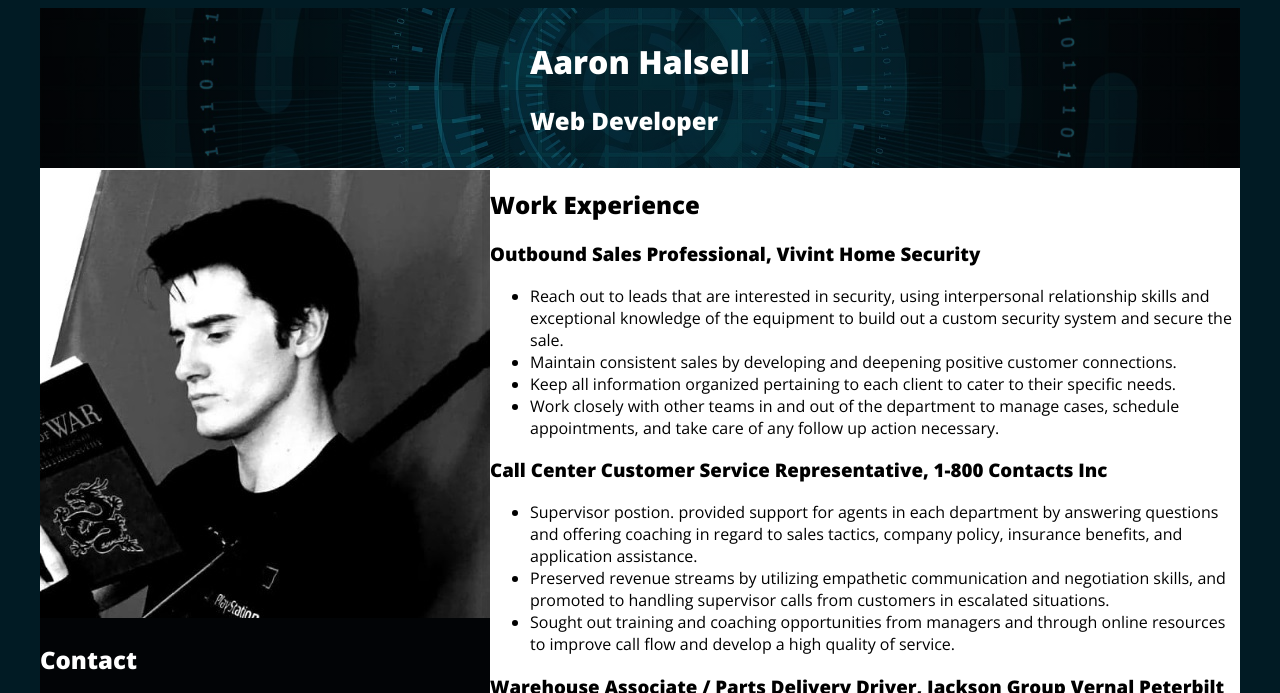
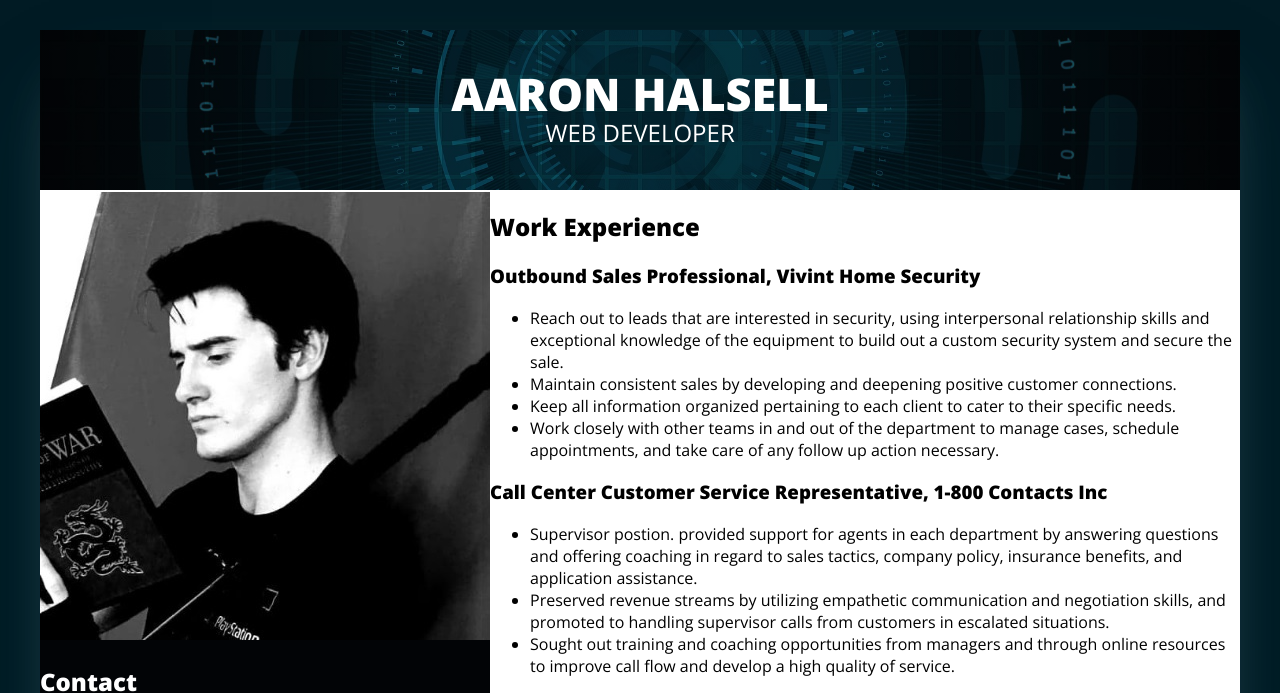
Before and after one commit to AaronHalsell/Resume, a plain HTML site: page index.html in a window 1280 px wide. Shown: the top 693 px of the page. Drawn offline with nearby package versions, Linux system fonts and the light colour scheme.

Commit message:
added some more styles

```diff
--- a/scss/_header.scss
+++ b/scss/_header.scss
@@ -4,9 +4,26 @@
     background-image: linear-gradient(rgba(0, 0, 0, 0.5), rgba(0, 0, 0, 0.5)), url('../images/cyber.jpg');
     background-position: center;
     background-size: cover;
-    display: flex;
-    align-items: center;
-    justify-content: space-around;
     color: var.$secondary-color;
     height: 20vh;
 }
+
+.intro {
+        text-align: center;
+        position: relative;
+        top: 50%;
+        left: 50%;
+        transform: translate(-50%, -50%);
+        text-transform: uppercase;
+    }
+
+.intro h1 {
+    font-size: 45px;
+    margin-bottom: 0;
+    line-height: 1;
+}
+
+.intro h2 {
+    margin-top: 0;
+    font-weight: 400;
+}
--- a/scss/style.scss
+++ b/scss/style.scss
@@ -13,6 +13,7 @@ body{
 main {
     margin: 0 auto;
     width: 1200px;
+    box-shadow:  rgba(7, 76, 91, 0.25) 0px 50px 100px -20px, rgba(255, 255, 255, 0.3) 0px 30px 60px -30px;
 }
 
 .main-content {
```
Also changed, not shown: css/style.css, 1 other file.
